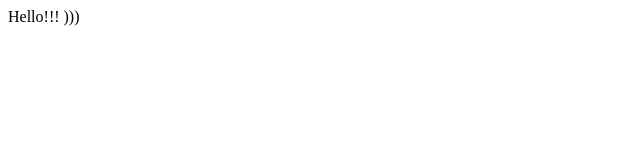
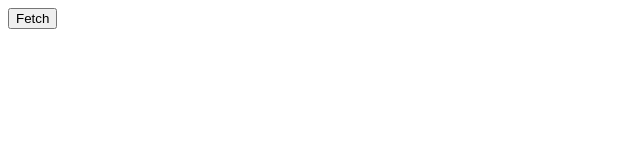
Before and after one commit to Abubjazov/TypeScript_React_Redux, a React (Create React App) app: page / in a window 1280 px wide. Shown: the top 160 px of the page, without its empty margins (0-640 px from the left). Built offline with nearby package versions, Linux system fonts and the light colour scheme.

Commit message:
app: +receiving and displaying data

```diff
--- a/src/components/App.tsx
+++ b/src/components/App.tsx
@@ -1,11 +1,40 @@
 import { Component } from 'react'
+import { connect } from 'react-redux'
+import { fetchTodos, Todo } from '../actions'
+import { StoreState } from '../reducers/index'
 
-export class App extends Component {
+export interface AppProps {
+    todos: Todo[]
+    fetchTodos(): any
+}
+
+class _App extends Component<AppProps> {
+
+    onButtonClick = (): void => {
+        this.props.fetchTodos()
+    }
+
+    renderTodos(): JSX.Element[] {
+        return this.props.todos.map((todo: Todo) => {
+            return <div key={todo.id}>{todo.title}</div>
+        })
+    }
+
     render() {
         return (
             <div>
-                Hello!!! )))
+                <button onClick={this.onButtonClick}>Fetch</button>
+                {this.renderTodos()}
             </div>
         )
     }
 }
+
+const mapStateToProps = ({ todos }: StoreState): { todos: Todo[] } => {
+    return { todos }
+}
+
+export const App = connect(
+    mapStateToProps,
+    { fetchTodos }
+)(_App)
```
